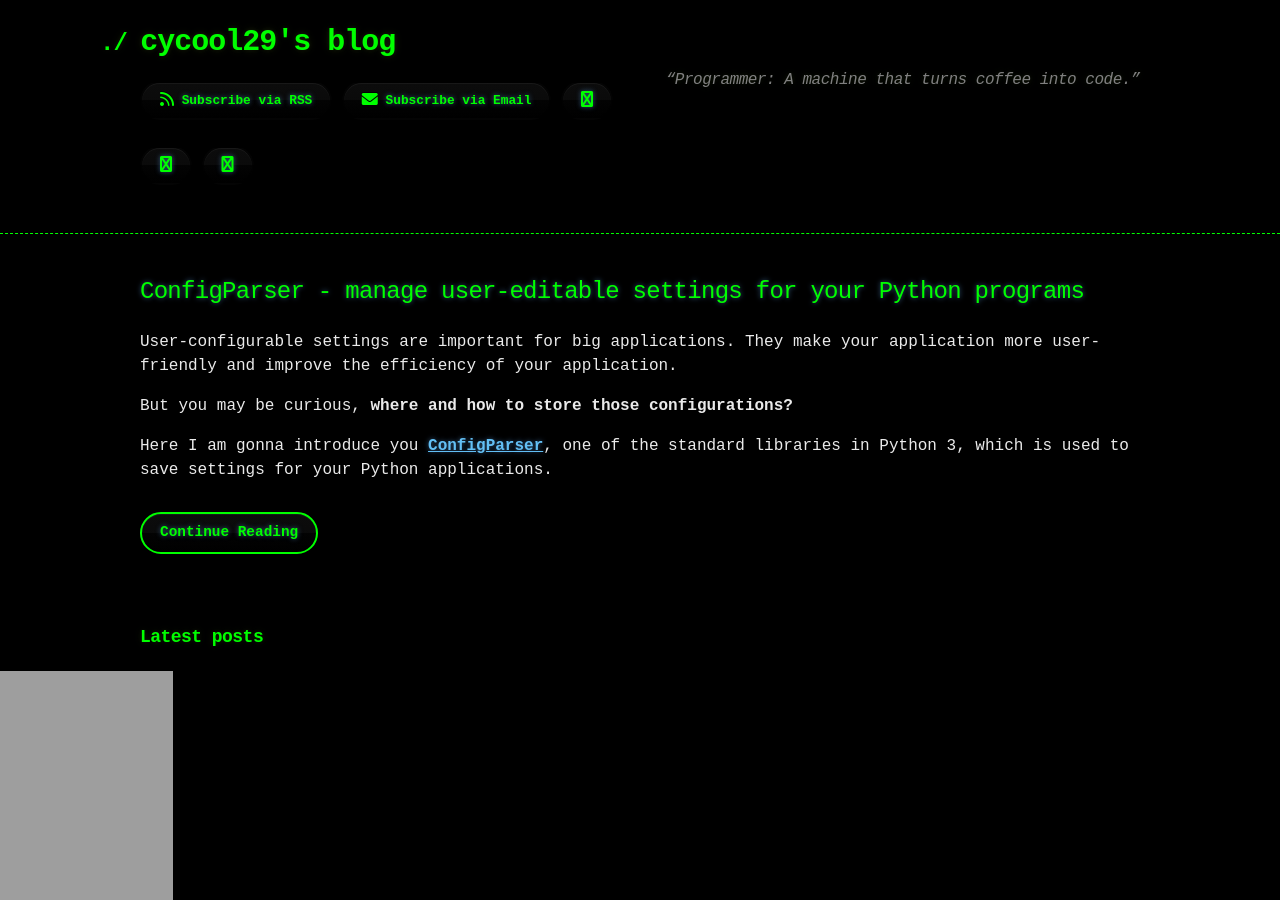
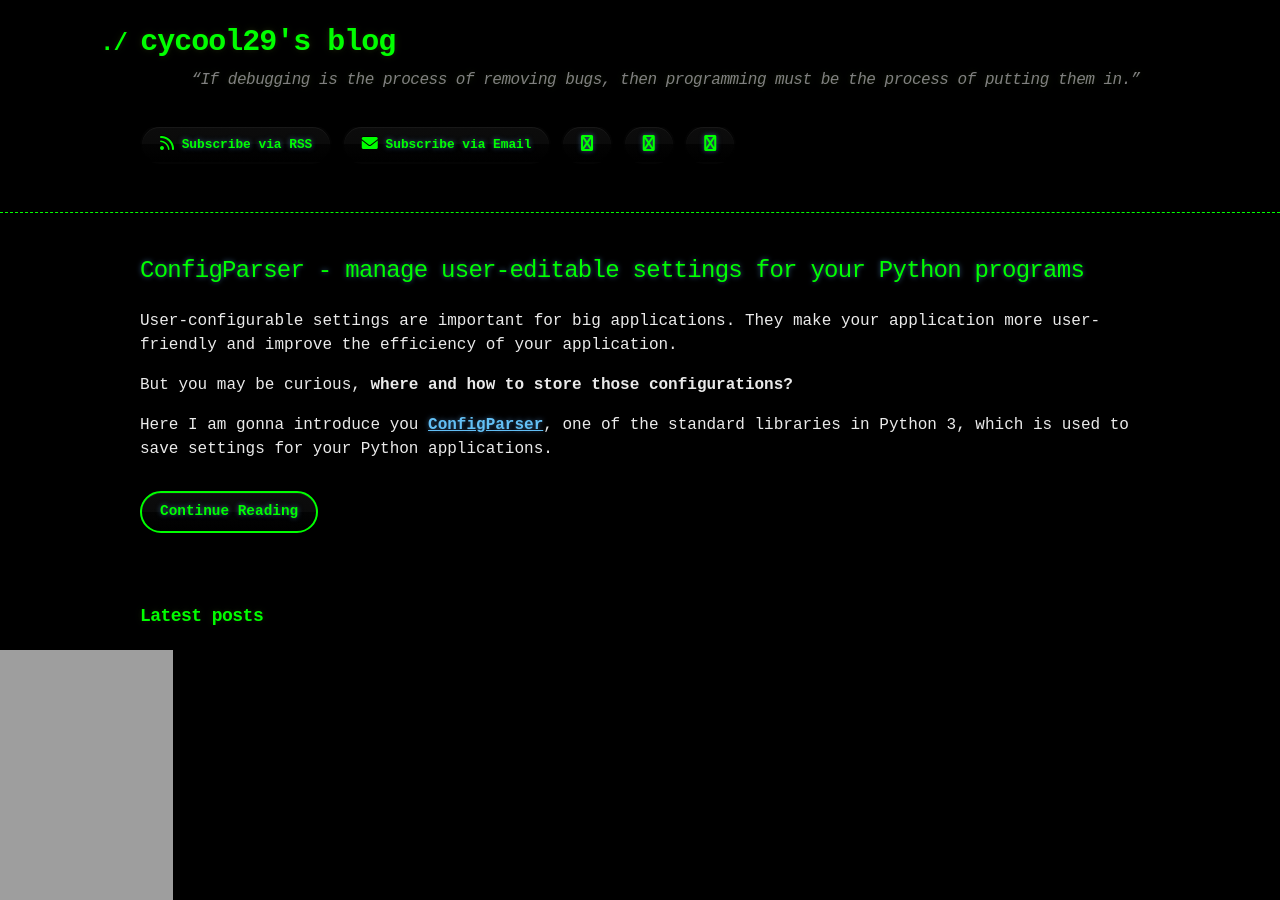
Before and after one commit to cycool29/cycool29.github.io, a Jekyll site: the page built from index.md, in a window 1280 px wide and 900 px high. Built offline with Jekyll 4.4.1, drawn with Linux system fonts in a browser that asks for light colours; a style sheet for code colours, icons or effects is not loaded.

Commit message:
Update quotes

```diff
--- a/_config.yml
+++ b/_config.yml
@@ -1,5 +1,5 @@
 title: cycool29's blog
-description: "“Programmer: A machine that turns coffee into code.” "
+description: "“If debugging is the process of removing bugs, then programming must be the process of putting them in.” "
 bio: A high school student. Intermediate in Python, Git, Bash. Learning JavaScript. He/Him. "
 author: cycool29
 url: https://cycool29.github.io
```
